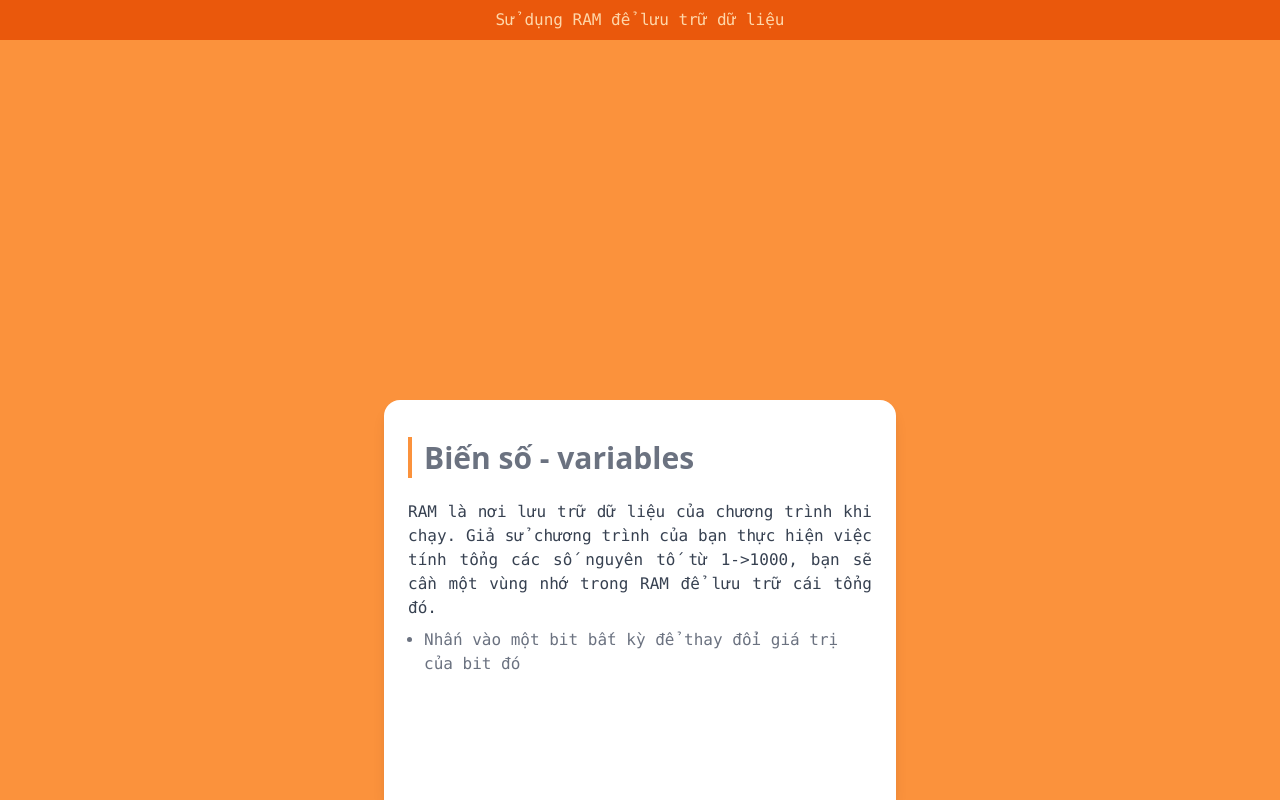
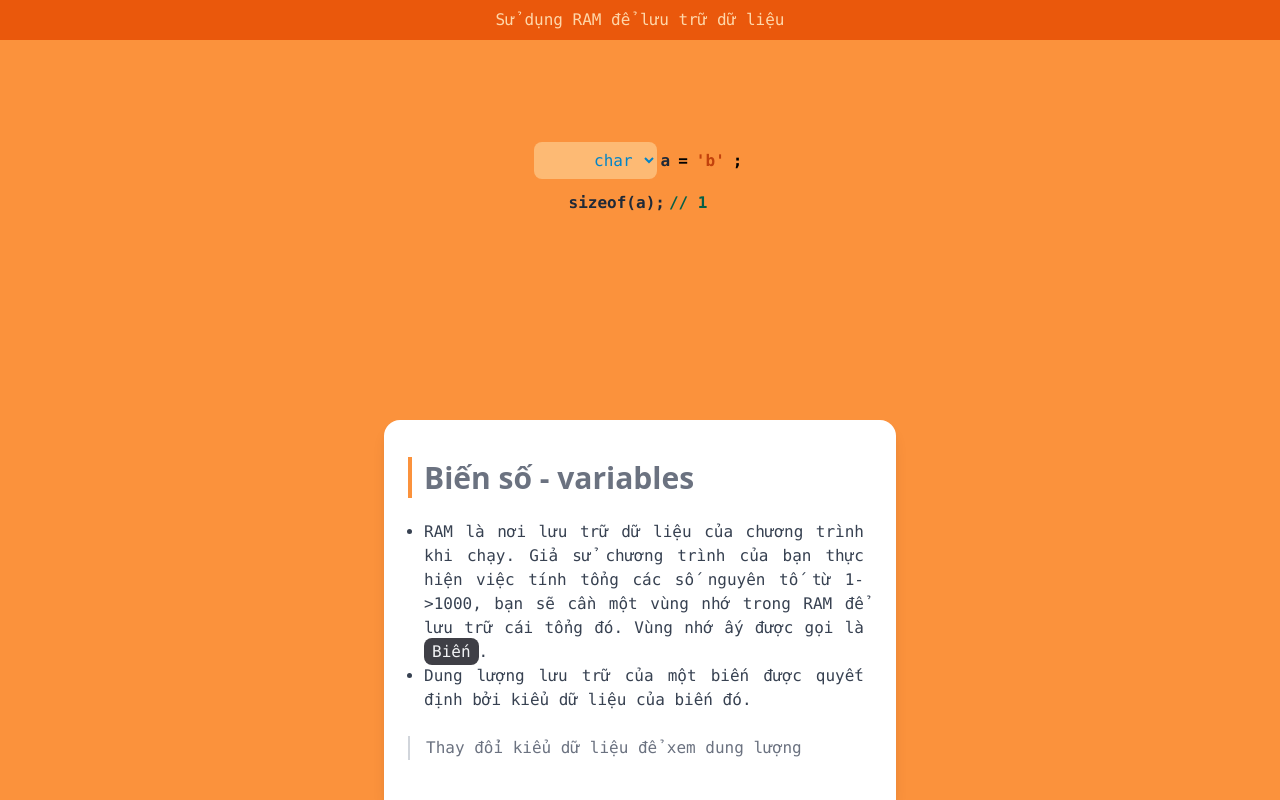
Before and after one commit to TheEEs/bitter, a Vue app: page / in a window 1280 px wide. Shown: the top 800 px of the page. Built offline with nearby package versions, Linux system fonts and the light colour scheme.

Commit message:
Finish variables examples

```diff
--- a/src/App.vue
+++ b/src/App.vue
@@ -4,14 +4,22 @@
       <template v-slot:default>Sử dụng RAM để lưu trữ dữ liệu</template>
       <template v-slot:title>Biến số - variables</template>
       <template v-slot:description>
-        RAM là nơi lưu trữ dữ liệu của chương trình khi chạy. Giả sử chương trình của bạn thực hiện việc
-        tính tổng các số nguyên tố từ 1->1000, bạn sẽ cần một vùng nhớ trong RAM để lưu trữ cái tổng đó.
+        <ul class="list-disc ml-4 mr-2">
+          <li>
+            RAM là nơi lưu trữ dữ liệu của chương trình khi chạy. Giả sử chương
+            trình của bạn thực hiện việc tính tổng các số nguyên tố từ 1->1000,
+            bạn sẽ cần một vùng nhớ trong RAM để lưu trữ cái tổng đó. Vùng nhớ ấy được gọi là <badge>Biến</badge>.
+          </li>
+          <li>
+            Dung lượng lưu trữ của một biến được quyết định bởi kiểu dữ liệu của biến đó.
+          </li>
+        </ul>
       </template>
       <template v-slot:direction>
-        Nhấn vào một bit bất kỳ để thay đổi giá trị của bit đó
+        Thay đổi kiểu dữ liệu để xem dung lượng
       </template>
       <template v-slot:program>
-
+        <Variable />
       </template>
     </Slide>
     <Slide>
@@ -67,7 +75,7 @@
       <template v-slot:default> Sắp xếp mảng theo thứ tự tăng dần</template>
       <template v-slot:title>Sắp xếp mảng</template>
       <template v-slot:description>
-        Sau khi tìm ra số  nhỏ nhất, ta xóa số đó trong mảng gốc đồng thời thêm
+        Sau khi tìm ra số nhỏ nhất, ta xóa số đó trong mảng gốc đồng thời thêm
         số đó vào cuối mảng kết quả.
       </template>
       <template v-slot:direction>
@@ -96,6 +104,7 @@
 </template>
 
 <script>
+import Variable from "./components/programs/variables.vue"
 import Slide from "./components/slide.vue";
 import SingleByte from "./components/programs/byte.vue";
 import SignedByte from "./components/programs/signed_byte.vue";
@@ -111,6 +120,7 @@ export default {
     MaxNumber,
     Badge,
     Sort,
+    Variable
   },
   data() {
     return {};
--- /dev/null
+++ b/src/components/programs/variables.vue
@@ -0,0 +1,77 @@
+<template>
+  <div class="w-full">
+    <div class="flex font-mono font-semibold justify-center items-baseline">
+      <select
+        v-model="type"
+        class="
+          bg-orange-300
+          text-sky-600 text-right
+          py-2
+          w-auto
+          px-2
+          rounded-lg
+        "
+        name=""
+        id=""
+      >
+        <option v-for="t in types" :value="t" :key="`option-${t}`">
+          {{ t }}
+        </option>
+      </select>
+      <span class="px-1 text-coolGray-800">a</span>
+      <span class="px-1">=</span>
+      <span
+        :class="[
+          'px-1',
+          type === 'char' ? 'text-orange-700' : 'text-teal-800',
+        ]"
+        >{{ value }}</span
+      >
+      <span class="px-1">;</span>
+    </div>
+    <code class="w-full font-mono font-semibold text-coolGray-800 flex justify-center items-baseline mt-3">
+      sizeof(a); <span class="text-emerald-800 mx-1">// {{ size }}</span>
+    </code>
+  </div>
+</template>
+<script>
+export default {
+  data() {
+    return {
+      types: ["char", "short", "int", "long long", "float", "double"],
+      type: "char",
+    };
+  },
+  computed: {
+    value() {
+      switch (this.type) {
+        case "char":
+          return ["'a'", "'b'", "'c'", "'d'", "'e'"][
+            Math.floor(Math.random() * 3)
+          ];
+        case "float":
+        case "double":
+            return  (Math.random() * (7498 + 7498) - 7498).toFixed(3);
+        default:
+          return Math.floor(Math.random() * (32767 + 32768) - 32768);
+      }
+    },
+    size() {
+      switch (this.type) {
+        case "char":
+          return 1;
+        case "short":
+          return 2;
+        case "int":
+        case "float":
+          return 4;
+        case "long long":
+        case "double":
+          return 8;
+        default:
+          return 0;
+      }
+    },
+  },
+};
+</script>
--- a/src/components/slide.vue
+++ b/src/components/slide.vue
@@ -1,7 +1,17 @@
 <template>
-  <div class="bg-orange-400 w-full flex-wrap h-screen flex justify-center">
+  <div class="bg-orange-400 w-full flex-wrap min-h-screen flex justify-center">
     <div
-      class="sticky w-full text-center top-0 h-10 flex items-center justify-center bg-orange-600"
+      class="
+        sticky
+        w-full
+        text-center
+        top-0
+        h-10
+        flex
+        items-center
+        justify-center
+        bg-orange-600
+      "
     >
       <strong class="font-mono text-1xl text-orange-200 font-light">
         <slot>Biểu diễn số trong máy tính</slot>
@@ -14,10 +24,29 @@
     </div>
 
     <div
-      class="bg-white shadow-lg self-end sm:max-w-lg w-full py-10 h-3/5 sm:h-1/2 rounded-t-2xl px-6"
+      class="
+        bg-white
+        shadow-lg
+        self-end
+        sm:max-w-lg
+        w-full
+        py-10
+        h-3/5
+        sm:h-1/2
+        rounded-t-2xl
+        px-6
+      "
     >
       <h2
-        class="text-3xl font-semibold text-coolGray-500 font-sans border-l-4 border-orange-400 pl-3 inline"
+        class="
+          text-3xl
+          font-semibold
+          text-coolGray-500
+          font-sans
+          border-l-4 border-orange-400
+          pl-3
+          inline
+        "
       >
         <slot name="title"></slot>
       </h2>
@@ -25,11 +54,9 @@
         <p class="font-mono text-coolGray-700 text-justify">
           <slot name="description"></slot>
         </p>
-        <ul class="ml-4 list-disc font-mono mt-2 text-coolGray-500">
-          <li>
-            <p><slot name="direction"></slot></p>
-          </li>
-        </ul>
+        <p class="border-l-2 border-coolGray-300 mt-6 pl-4 list-disc font-mono text-coolGray-500">
+          <slot name="direction"></slot>
+        </p>
       </section>
     </div>
   </div>
```
